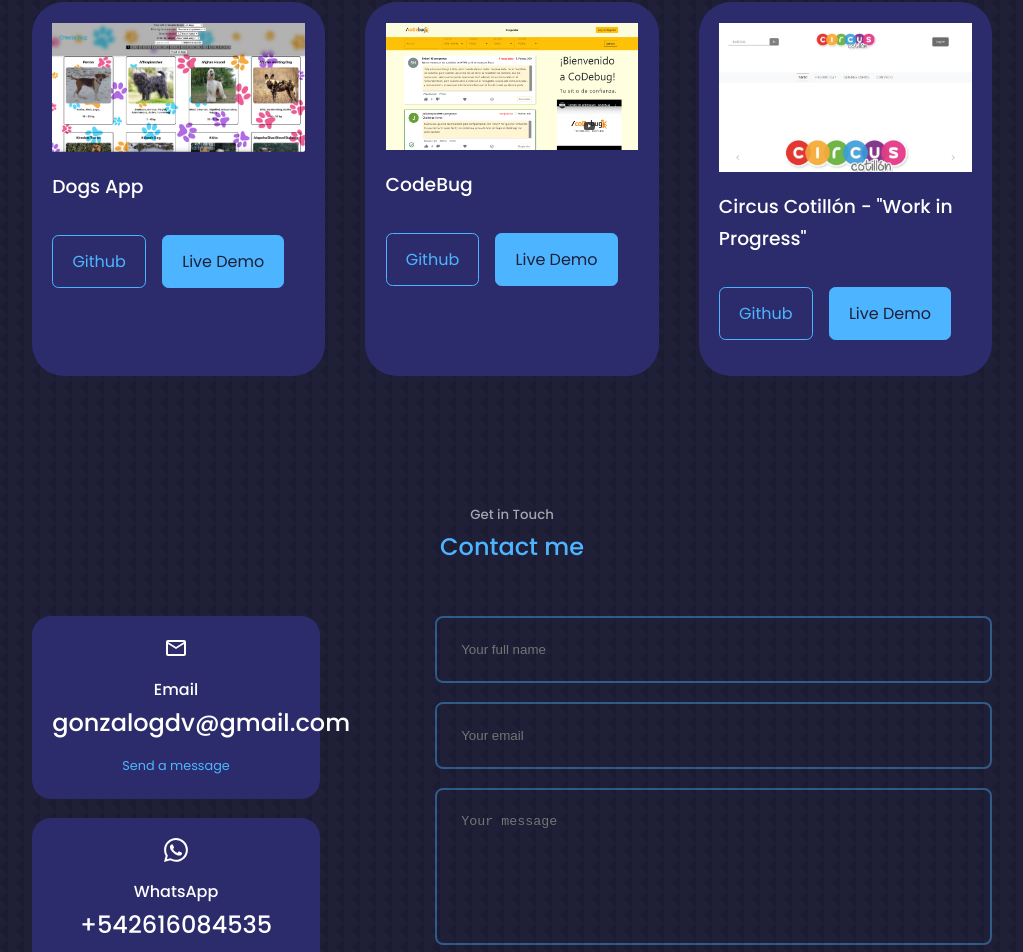
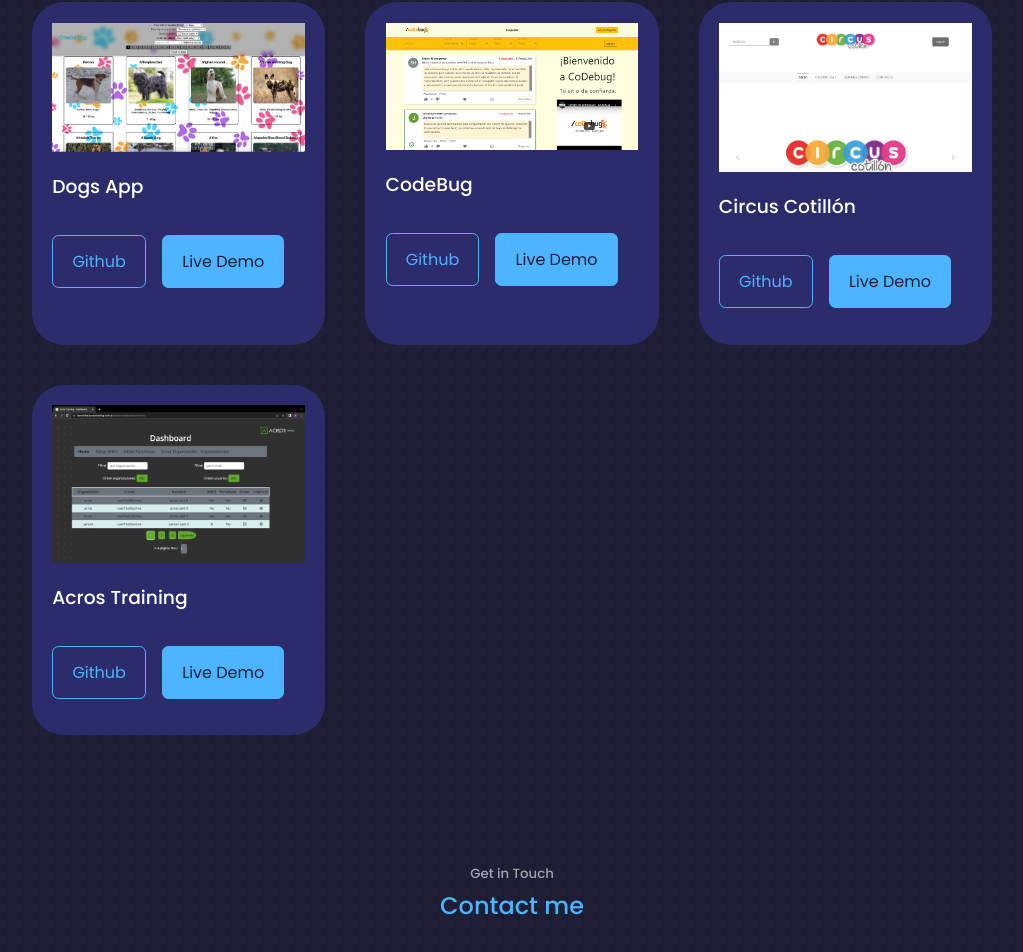
Before and after one commit to GonzaloGDV/portfolio, a React (Create React App) app: page / in a window 1280 px wide. Shown: the part 2421-3373 px from the top of the page, without its empty margins (128-1151 px from the left). Built offline with nearby package versions, Linux system fonts and the light colour scheme.

Commit message:
Acros added

```diff
--- a/src/components/portfolio/Portfolio.jsx
+++ b/src/components/portfolio/Portfolio.jsx
@@ -3,6 +3,7 @@ import './portfolio.css';
 import IMG1 from '../../assets/portfolio-dogs.png';
 import IMG2 from '../../assets/portfolio-codebug.png';
 import IMG3 from '../../assets/portfolio-circus.png';
+import IMG4 from '../../assets/portfolio-acros.png';
 
 const data = [
   {
@@ -10,7 +11,7 @@ const data = [
     image: IMG1,
     title: 'Dogs App',
     github: 'https://github.com/GonzaloGDV/PI-Dogs',
-    demo: 'https://dogs-ggdv.up.railway.app/home',
+    demo: 'https://dogs-ggdv.up.railway.app',
   },
   {
     id: 2,
@@ -22,9 +23,16 @@ const data = [
   {
     id: 3,
     image: IMG3,
-    title: 'Circus Cotillón - "Work in Progress"',
+    title: 'Circus Cotillón',
     github: 'https://github.com/CotillonCircus/WebApp',
     demo: 'https://circuscotillon.com',
+  },
+  {
+    id: 4,
+    image: IMG4,
+    title: 'Acros Training',
+    github: 'https://github.com/AcrosTraining/acros-app',
+    demo: 'https://testonline.acrostraining.com.ar/',
   },
 ];
 
@@ -43,10 +51,20 @@ const Portfolio = () => {
               </div>
               <h3>{title}</h3>
               <div className='portfolio__item-cta'>
-                <a href={github} className='btn' target='_blank'>
+                <a
+                  href={github}
+                  className='btn'
+                  rel='noreferrer'
+                  target='_blank'
+                >
                   Github
                 </a>
-                <a href={demo} className='btn btn-primary' target='_blank'>
+                <a
+                  href={demo}
+                  className='btn btn-primary'
+                  rel='noreferrer'
+                  target='_blank'
+                >
                   Live Demo
                 </a>
               </div>
```
Also changed, not shown: src/assets/portfolio-acros.png (added).
